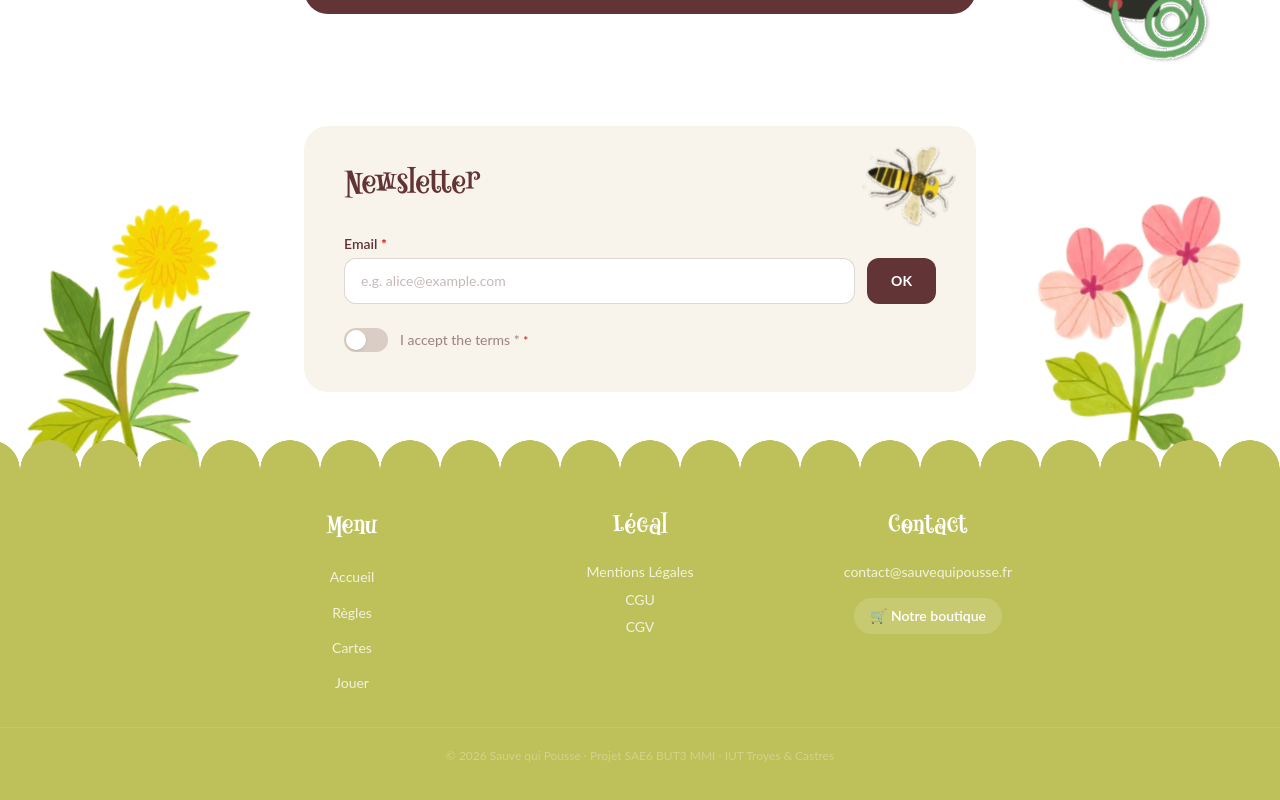
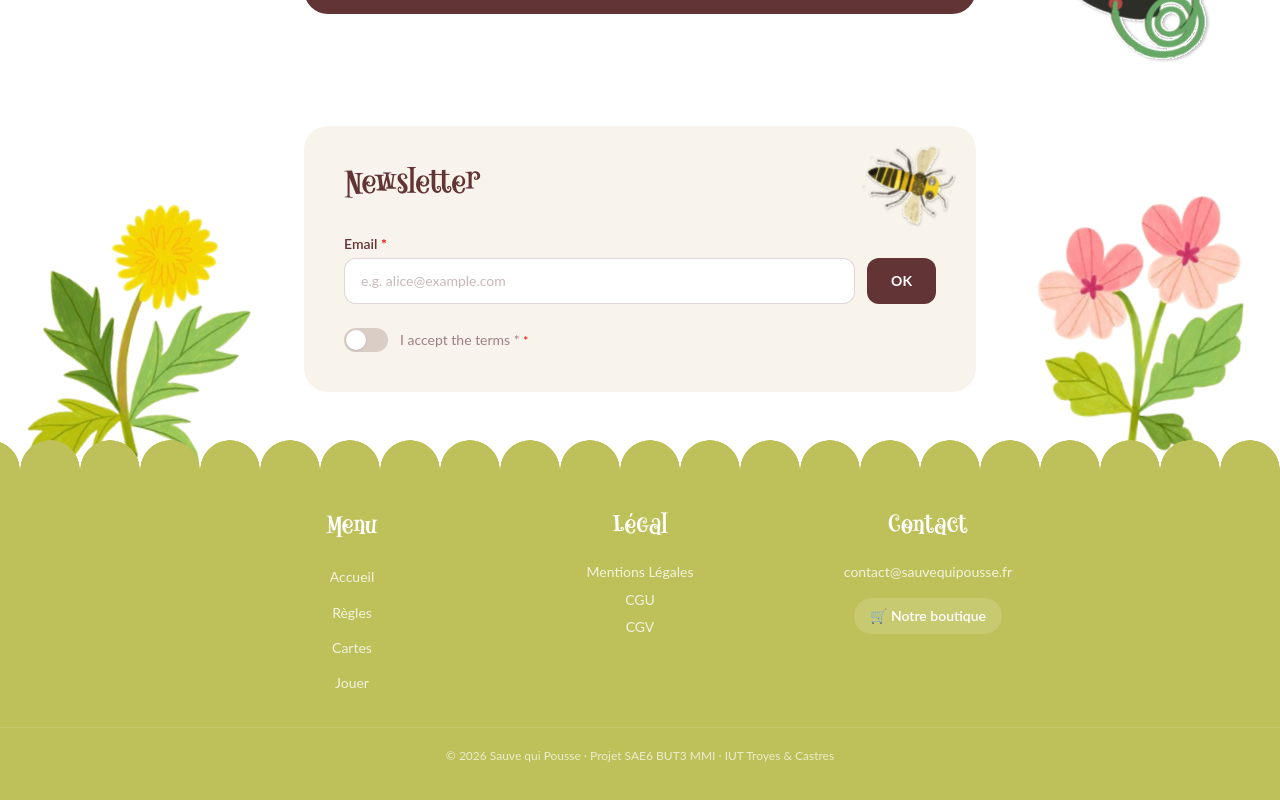
Before and after one commit to DerouillonAlice/sauve_qui_pousse, a Vue app: page / in a window 1280 px wide. Shown: the part 4253-5053 px from the top of the page. Built offline with nearby package versions, Linux system fonts and the light colour scheme.

Commit message:
fix(footer): copyright text more visible

```diff
--- a/src/components/AppFooter.vue
+++ b/src/components/AppFooter.vue
@@ -65,7 +65,7 @@ const legalLinks = [
     </div>
 
     <div class="border-t border-white/10 mt-8 pt-5 text-center">
-      <p class="text-white/30 text-xs">© {{ new Date().getFullYear() }} Sauve qui Pousse · Projet SAE6 BUT3 MMI · IUT Troyes & Castres</p>
+      <p class="text-white/70 text-xs">© {{ new Date().getFullYear() }} Sauve qui Pousse · Projet SAE6 BUT3 MMI · IUT Troyes & Castres</p>
     </div>
   </footer>
 </template>
```
